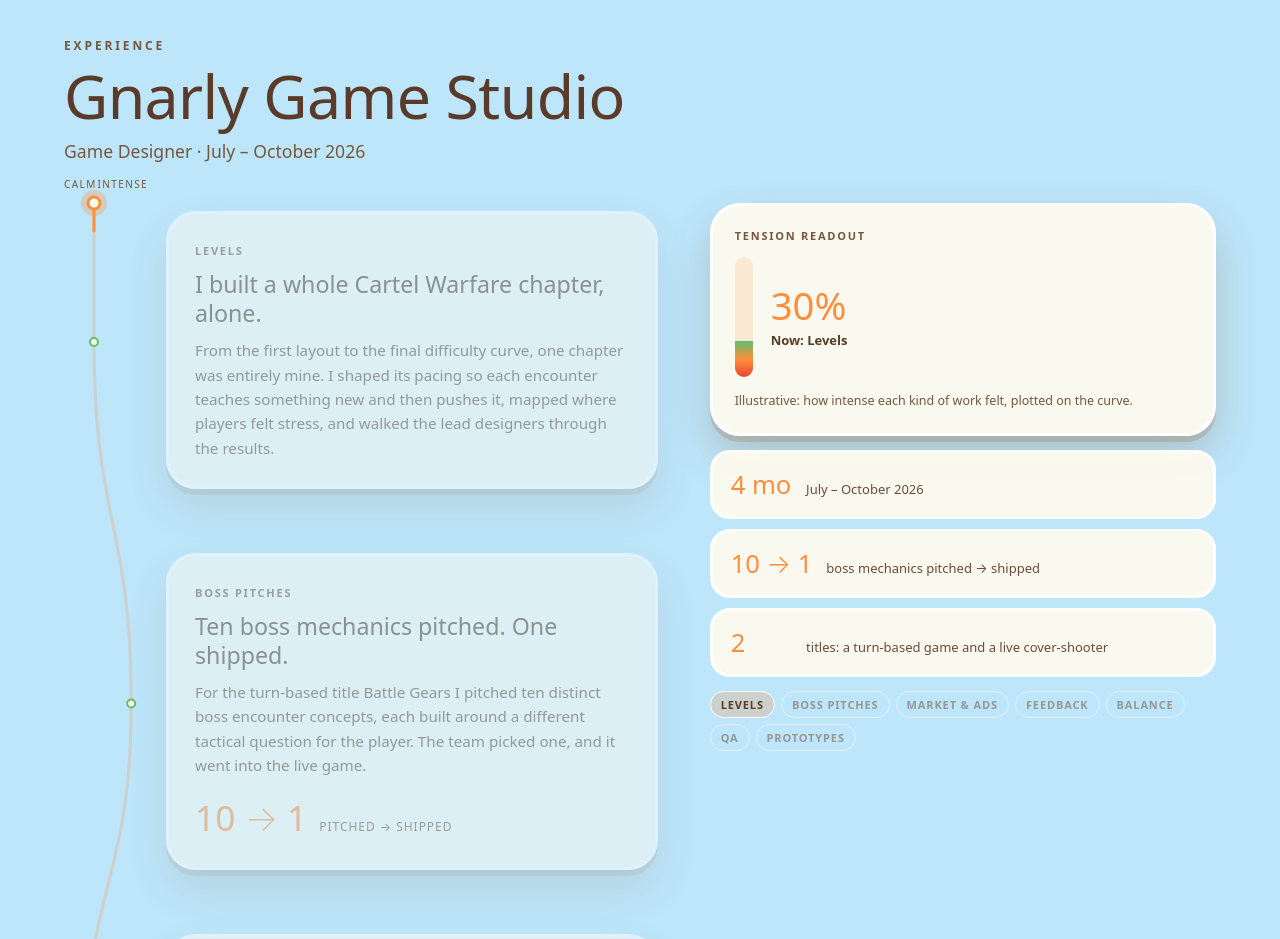
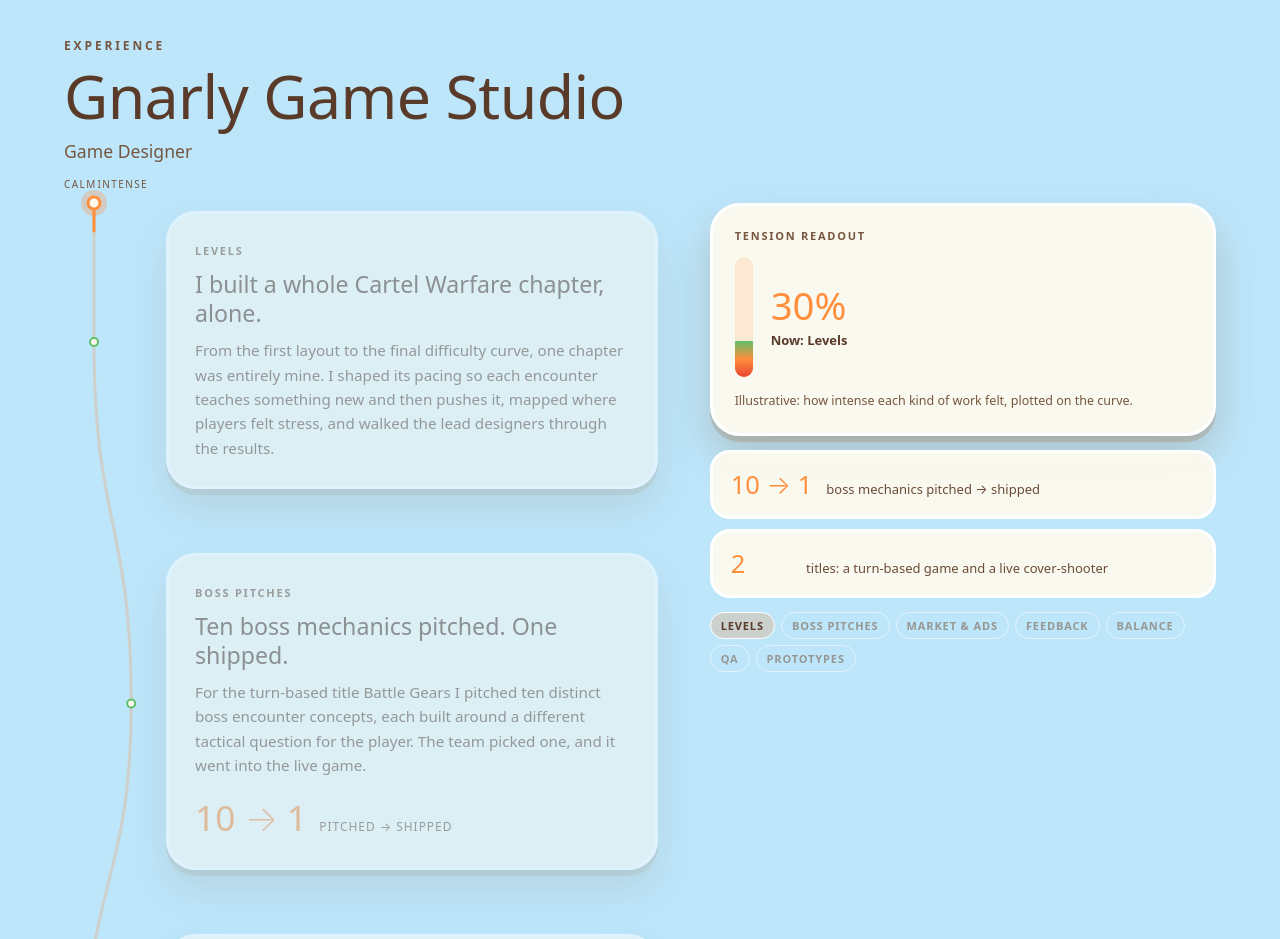
Before and after one commit to kaanceylantr/Portfolyo, a React (Vite) app: page / in a window 1280 px wide. Shown: the part 4180-5119 px from the top of the page. Built offline with nearby package versions, Linux system fonts and the light colour scheme.

Commit message:
Remove dates and duration from Gnarly section across all languages

```diff
--- a/src/content/en.ts
+++ b/src/content/en.ts
@@ -274,11 +274,11 @@ export const en: Dict = {
   exp: {
     eyebrow: 'Experience',
     title: 'Gnarly Game Studio',
-    role: 'Game Designer · July – October 2026',
+    role: 'Game Designer',
     axis: ['calm', 'intense'],
     side: { title: 'Tension readout', now: 'Now', note: 'Illustrative: how intense each kind of work felt, plotted on the curve.' },
     facts: [
-      { n: '4 mo', l: 'July – October 2026' },
+
       { n: '10 → 1', l: 'boss mechanics pitched → shipped' },
       { n: '2', l: 'titles: a turn-based game and a live cover-shooter' },
     ],
--- a/src/content/fr.ts
+++ b/src/content/fr.ts
@@ -274,11 +274,11 @@ export const fr: Dict = {
   exp: {
     eyebrow: 'Expérience',
     title: 'Gnarly Game Studio',
-    role: 'Game Designer · juillet – octobre 2026',
+    role: 'Game Designer',
     axis: ['calme', 'intense'],
     side: { title: 'Jauge de tension', now: 'En ce moment', note: 'Illustratif : l’intensité ressentie de chaque type de travail, placée sur la courbe.' },
     facts: [
-      { n: '4 mois', l: 'juillet – octobre 2026' },
+
       { n: '10 → 1', l: 'mécaniques de boss proposées → intégrées' },
       { n: '2', l: 'jeux : un jeu au tour par tour et un cover-shooter en ligne' },
     ],
--- a/src/content/tr.ts
+++ b/src/content/tr.ts
@@ -274,11 +274,11 @@ export const tr: Dict = {
   exp: {
     eyebrow: 'Deneyim',
     title: 'Gnarly Game Studio',
-    role: 'Oyun Tasarımcısı · Temmuz – Ekim 2026',
+    role: 'Oyun Tasarımcısı',
     axis: ['sakin', 'gergin'],
     side: { title: 'Gerilim göstergesi', now: 'Şimdi', note: 'Örnekleyici: her iş türünün ne kadar yoğun hissettirdiği, eğri üzerinde gösterildi.' },
     facts: [
-      { n: '4 ay', l: 'Temmuz – Ekim 2026' },
+
       { n: '10 → 1', l: 'önerilen boss mekaniği → oyuna giren' },
       { n: '2', l: 'oyun: sıra tabanlı bir oyun ve canlı bir cover-shooter' },
     ],
```
